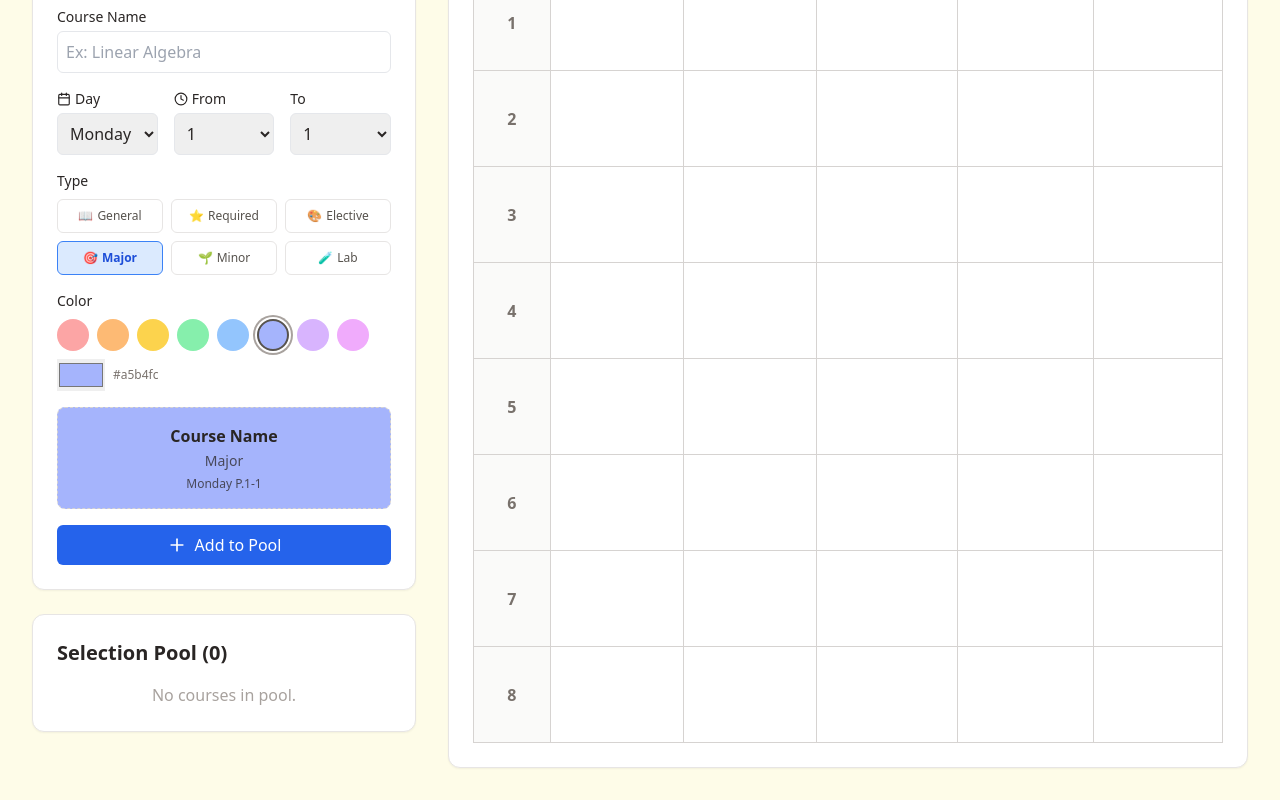
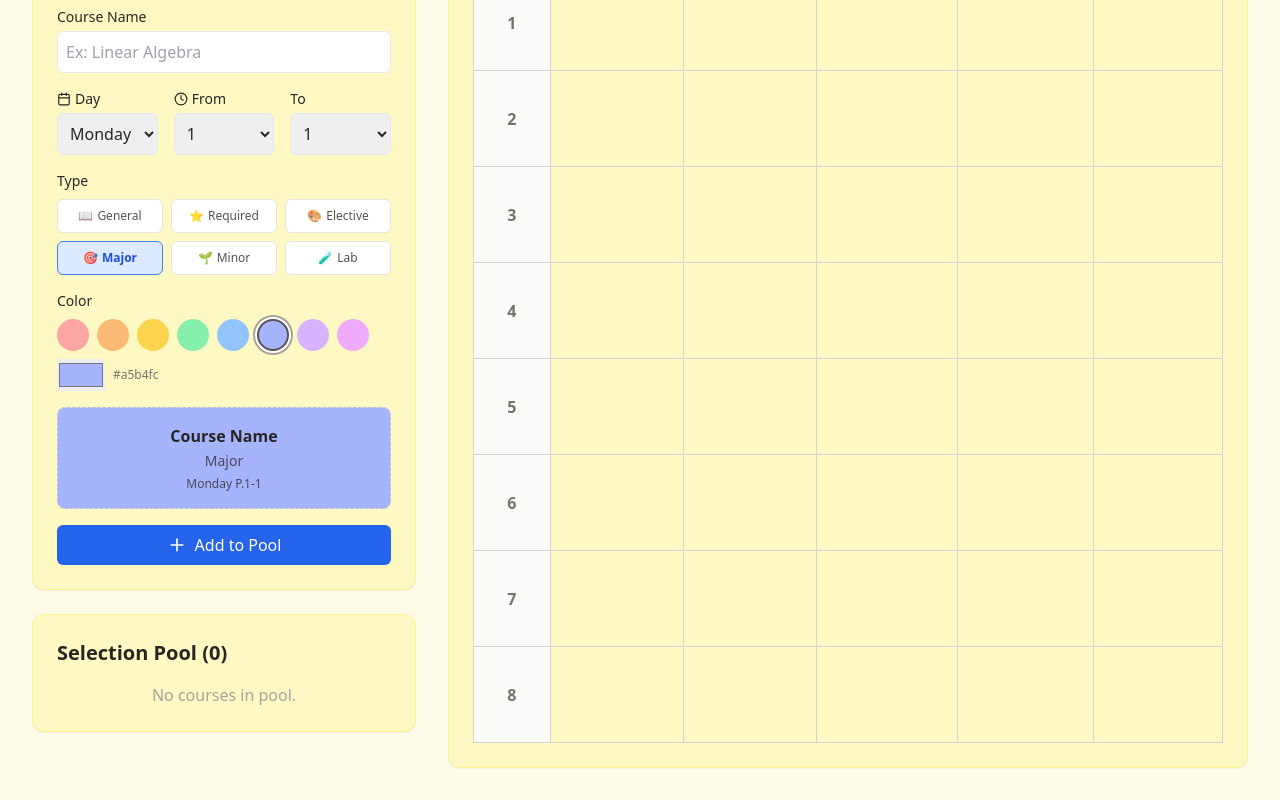
Before and after one commit to stevenlee941124/course_schedule_arrangement, a React (Create React App) app in the folder frontend/: page / in a window 1280 px wide. Shown: the part 268-1068 px from the top of the page. Built offline with nearby package versions, Linux system fonts and the light colour scheme.

Commit message:
00:27 12/01

```diff
--- a/frontend/src/App.js
+++ b/frontend/src/App.js
@@ -294,7 +294,7 @@ const App = () => {
 
         {/* Left: Control Panel */}
         <div className="lg:col-span-4 space-y-6">
-          <div className="bg-white p-6 rounded-xl shadow-sm border border-stone-200">
+          <div className="bg-yellow-100 p-6 rounded-xl shadow-sm border border-yellow-200">
             <h2 className="text-xl font-semibold mb-4 flex items-center gap-2">
               <Edit2 size={20} /> Add New Course to Pool
             </h2>
@@ -420,12 +420,12 @@ const App = () => {
           </div>
 
           {/* Course List */}
-          <div className="bg-white p-6 rounded-xl shadow-sm border border-stone-200">
+          <div className="bg-yellow-100 p-6 rounded-xl shadow-sm border border-yellow-200">
             <h2 className="text-xl font-semibold mb-4">Selection Pool ({courseGroups.length})</h2>
             <div className="space-y-3 max-h-64 overflow-y-auto">
               {courseGroups.length === 0 ? <p className="text-stone-400 text-center">No courses in pool.</p> : null}
               {courseGroups.map(group => (
-                <div key={`${group.groupId}-${group.day}`} className="flex items-center justify-between p-3 rounded-lg border border-stone-100 hover:shadow-md transition-shadow bg-white">
+                <div key={`${group.groupId}-${group.day}`} className="flex items-center justify-between p-3 rounded-lg border border-yellow-200 hover:shadow-md transition-shadow bg-yellow-50">
                   <div className="flex items-center gap-3">
                     <button
                         onClick={() => handleToggleSchedule(group.groupId, group.day, !group.selected)}
@@ -451,7 +451,7 @@ const App = () => {
 
         {/* Right: Schedule Grid */}
         <div className="lg:col-span-8">
-          <div className="bg-white p-6 rounded-xl shadow-sm border border-stone-200 overflow-hidden">
+          <div className="bg-yellow-100 p-6 rounded-xl shadow-sm border border-yellow-200 overflow-hidden">
             <h2 className="text-xl font-semibold mb-4 flex items-center gap-2">
               <Calendar size={20} /> My Schedule
             </h2>
```
